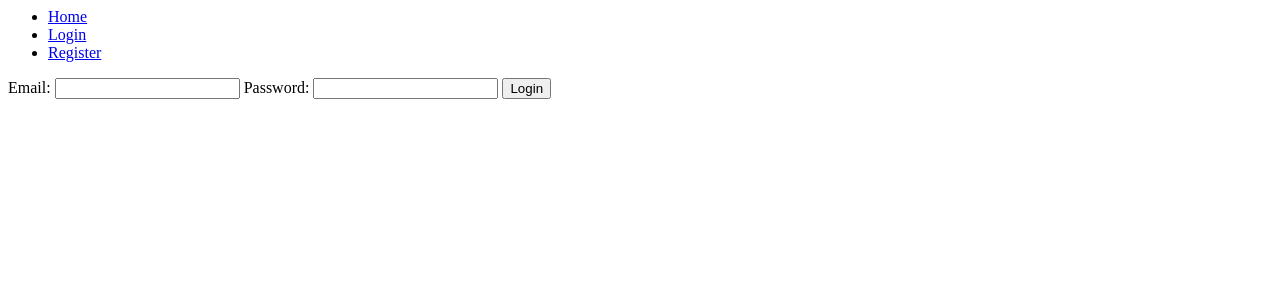
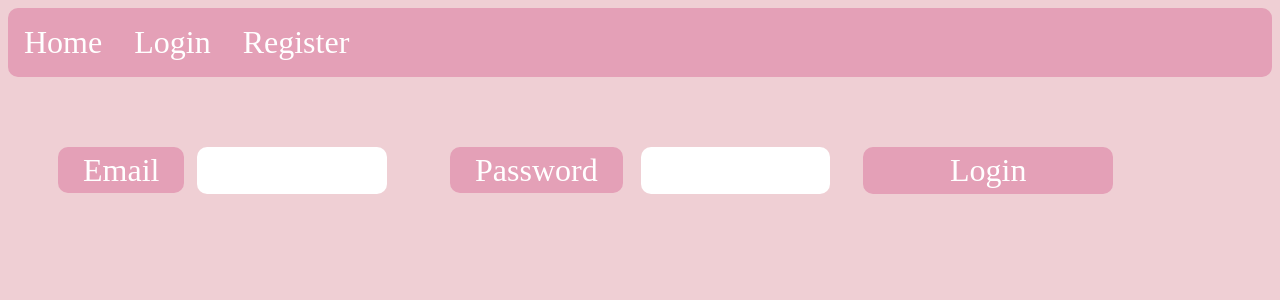
Before and after one commit to cl598/ProjBank, a PHP site: page /login.php in a window 1280 px wide. Shown: the top 300 px of the page. Run offline with PHP 8.4, Linux system fonts and the light colour scheme.

Commit message:
basic style/themes

```diff
--- a/project/login.php
+++ b/project/login.php
@@ -1,8 +1,12 @@
+<link rel="stylesheet" href="static/css/styles.css">
+
+
+
 <?php require_once(__DIR__ . "/partials/nav.php"); ?>
     <form method="POST">
-        <label for="email">Email:</label>
+        <label for="email">Email</label>
         <input type="email" id="email" name="email" required/>
-        <label for="p1">Password:</label>
+        <label for="p1">Password</label>
         <input type="password" id="p1" name="password" required/>
         <input type="submit" name="login" value="Login"/>
     </form>
@@ -28,7 +32,7 @@ if (isset($_POST["login"])) {
     if ($isValid) {
         $db = getDB();
         if (isset($db)) {
-            $stmt = $db->prepare("SELECT id, email, password from Users WHERE email = :email LIMIT 1");
+            $stmt = $db->prepare("SELECT id, email, username, password from Users WHERE email = :email LIMIT 1");
 
             $params = array(":email" => $email);
             $r = $stmt->execute($params);
@@ -42,7 +46,7 @@ if (isset($_POST["login"])) {
                 $password_hash_from_db = $result["password"];
                 if (password_verify($password, $password_hash_from_db)) {
                     $stmt = $db->prepare("
-SELECT Roles.* FROM Roles JOIN UserRoles on Roles.id = UserRoles.role_id where UserRoles.user_id = :user_id and Roles.is_active = 1 and UserRoles.is_active = 1");
+SELECT Roles.name FROM Roles JOIN UserRoles on Roles.id = UserRoles.role_id where UserRoles.user_id = :user_id and Roles.is_active = 1 and UserRoles.is_active = 1");
                     $stmt->execute([":user_id" => $result["id"]]);
                     $roles = $stmt->fetchAll(PDO::FETCH_ASSOC);
 
--- a/project/partials/nav.php
+++ b/project/partials/nav.php
@@ -1,14 +1,20 @@
+<link rel="stylesheet" href="../static/css/styles.css">
 <?php
 //we'll be including this on most/all pages so it's a good place to include anything else we want on those pages
 require_once(__DIR__ . "/../lib/helpers.php");
 ?>
-    <ul>
-    <li><a href="../home.php">Home</a></li>
-<?php if(!is_logged_in()):?>
-    <li><a href="../login.php">Login</a></li>
-    <li><a href="../register.php">Register</a></li>
-<?php endif;?>
-<?php if(is_logged_in()):?>
-    <li><a href="../logout.php">Logout</a></li>
-<?php endif; ?>
-    </ul><?php
+<nav>
+    <ul class="nav">
+        <li><a href="../home.php">Home</a></li>
+
+        <?php if (!is_logged_in()): ?>
+            <li><a href="../login.php">Login</a></li>
+            <li><a href="../register.php">Register</a></li>
+        <?php endif; ?>
+
+        <?php if (is_logged_in()): ?>
+            <li><a href="../profile.php">Profile</a></li>
+            <li><a href="../logout.php">Logout</a></li>
+        <?php endif; ?>
+    </ul>
+</nav>
--- /dev/null
+++ b/project/static/css/styles.css
@@ -0,0 +1,187 @@
+body {
+    font-family: "Times New Roman", Arial, Lucida, serif;
+    font-size: 2em;
+    background-color: #efcfd4;
+}
+
+p{
+    margin: auto;
+    background-color: #e4a0b7;
+    width: 25%;
+    color: white;
+    font-size: 1em;
+    text-align: center;
+    border-radius: 10px;
+    padding: 5px 25px;
+    font-family: "Times New Roman", Arial, Lucida, serif;
+}
+
+ul[class="nav"]{
+    list-style-type: none;
+    margin: 0 0 35px 0;
+    padding: 0;
+    overflow: hidden;
+    background-color: #e4a0b7;
+    border: none;
+    border-radius: 10px;
+}
+
+.nav > li {
+    float: left;
+}
+
+.nav > li a {
+    display: block;
+    color: #ffffff;
+    text-align: center;
+    padding: 16px;
+    text-decoration: none;
+
+}
+
+.nav > li a:hover {
+    background-color: #d5d6ea;
+}
+
+input, select {
+    width: 100%;
+    padding: 12px 20px;
+    margin: 8px 0;
+    display: inline-block;
+    border: none;
+    border-radius: 4px;
+    box-sizing: border-box;
+
+}
+
+/*Texts*/
+label[for=email]{
+    margin: 35px 0 0 50px;
+    width: 15%;
+    border: none;
+    border-radius: 10px;
+    background-color: #e4a0b7;
+    color: white;
+    font-size: 1em;
+    padding: 5px 25px;
+    font-family: "Times New Roman", Arial, Lucida, serif;
+}
+
+label[for=user]{
+    margin: 35px 0 0 50px;
+    width: 15%;
+    border: none;
+    border-radius: 10px;
+    background-color: #e4a0b7;
+    color: white;
+    font-size: 1em;
+    padding: 5px 25px;
+    font-family: "Times New Roman", Arial, Lucida, serif;
+}
+
+label[for=p1]{
+    margin: 35px 0 0 50px;
+    width: 15%;
+    border: none;
+    border-radius: 10px;
+    background-color: #e4a0b7;
+    color: white;
+    font-size: 1em;
+    padding: 5px 25px;
+    font-family: "Times New Roman", Arial, Lucida, serif;
+}
+
+label[for=p2]{
+    margin: 35px 0 0 50px;
+    width: 15%;
+    border: none;
+    border-radius: 10px;
+    background-color: #e4a0b7;
+    color: white;
+    font-size: 1em;
+    padding: 5px 25px;
+    font-family: "Times New Roman", Arial, Lucida, serif;
+}
+
+/*Input boxes*/
+input[type=email]{
+    margin: 35px 0 0 50px;
+    width: 250px;
+    border: none;
+    border-radius: 10px;
+    font-size: 1em;
+    padding: 5px;
+    cursor: pointer;
+    font-family: "Times New Roman", Arial, Lucida, serif;
+}
+
+input[type=text]{
+    margin: 35px 0 0 50px;
+    width: 250px;
+    border: none;
+    border-radius: 10px;
+    font-size: 1em;
+    padding: 5px;
+    cursor: pointer;
+    font-family: "Times New Roman", Arial, Lucida, serif;
+}
+
+input[type=password]{
+    position: static;
+    margin: 35px 0 0 50px;
+    width: 250px;
+    border: none;
+    border-radius: 10px;
+    font-size: 1em;
+    padding: 5px;
+    cursor: pointer;
+    font-family: "Times New Roman", Arial, Lucida, serif;
+}
+
+/*Login submit button*/
+input[type=submit] {
+    margin: 35px 0 50px 0;
+    width: 250px;
+    border: none;
+    border-radius: 10px;
+    background-color: #e4a0b7;
+    color: white;
+    font-size: 1em;
+    padding: 5px;
+    cursor: pointer;
+    font-family: "Times New Roman", Arial, Lucida, serif;
+}
+
+/*Email enter*/
+input:nth-of-type(1) {
+    margin-left: 5px !important;
+    margin-right: 5px !important;
+    border: none;
+    border-radius: 10px;
+    width: 15%;
+}
+
+/*Password enter*/
+input:nth-of-type(2) {
+    margin-left: 10px !important;
+    margin-right: 10px !important;
+    border: none;
+    border-radius: 10px;
+    width: 15%;
+}
+
+/*Submit button enter*/
+input:nth-of-type(3) {
+    margin-left: 15px !important;
+    margin-right: 15px !important;
+}
+
+input:nth-of-type(4) {
+    margin-left: 20px !important;
+    margin-right: 20px !important;
+}
+
+input:nth-of-type(5) {
+    margin-left: 25px !important;
+    margin-right: 25px !important;
+}
```
Also changed, not shown: project/home.php (+12 -6 lines), project/logout.php (+7 -3 lines), project/profile.php (added, +123 -0 lines), project/register.php (+38 -15 lines).
